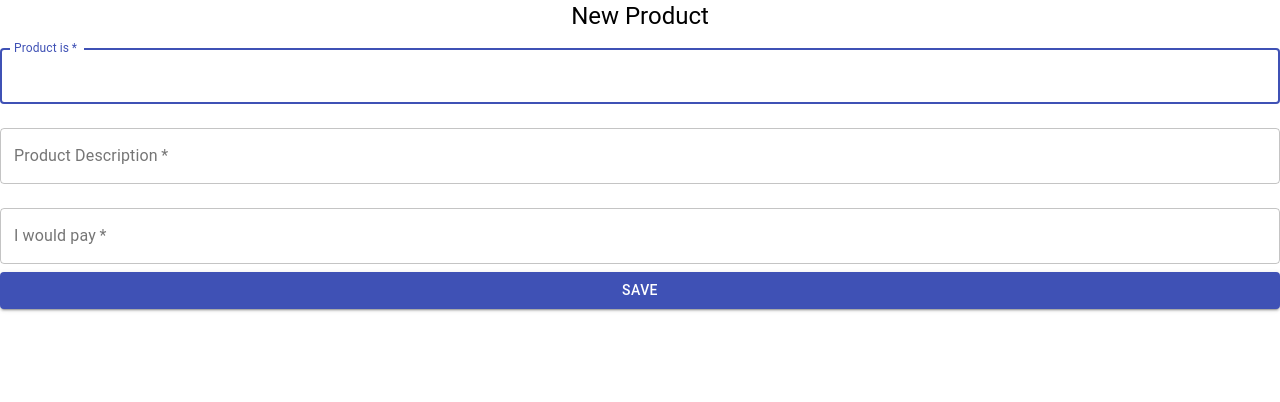
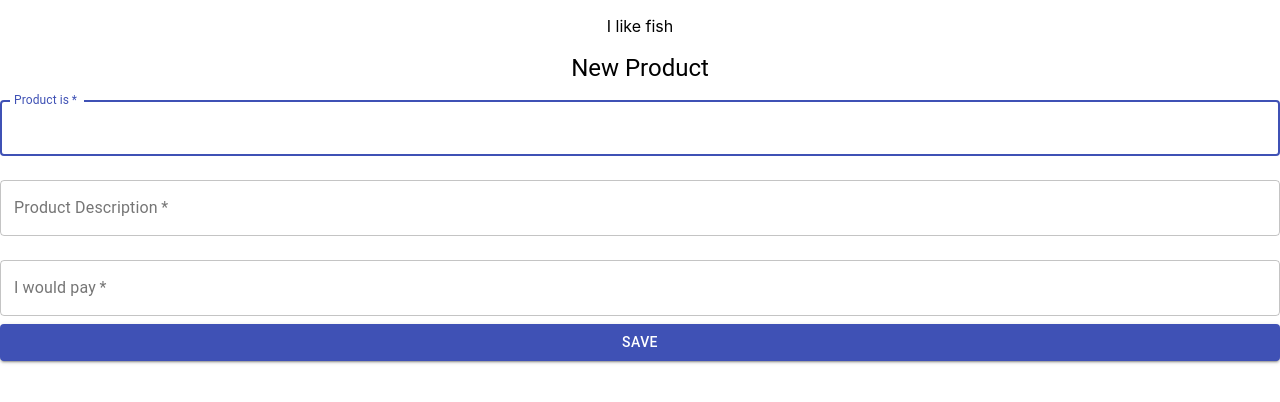
Before and after one commit to lahawkin/final_project_w_materialUI, a React (Create React App) app: page / in a window 1280 px wide. Shown: the top 402 px of the page. Built offline with nearby package versions, Linux system fonts and the light colour scheme.

Commit message:
got new post working and rendering

```diff
--- a/src/App.js
+++ b/src/App.js
@@ -1,58 +1,17 @@
-import React from 'react';
+import React from "react";
 import Typography from "@material-ui/core/Typography";
 import Button from "@material-ui/core/Button";
 import TextField from "@material-ui/core/TextField";
-import './App.css';
+//import "./App.css";
+import NewPost from "./newpost.js";
+// import SignInSide from "./oldPost";
 
-function App() {
+function NewProduct() {
   return (
-    <div className="App">
-        <Typography component="h1" variant="h5">
-          New Product
-          </Typography>
-        <TextField
-          variant="outlined"
-          margin="normal"
-          required
-          fullWidth
-          id="ProductName"
-          label="Product is"
-          name="Product"
-          //autoComplete="email"
-          autoFocus
-        />
-        <TextField
-          variant="outlined"
-          margin="normal"
-          required
-          fullWidth
-          name="description"
-          label="Product Description"
-          type="Product description "
-          id="product description"
-        //autoComplete="current-password"
-        />
-        <TextField
-          variant="outlined"
-          margin="normal"
-          required
-          fullWidth
-          name="buyerPrice"
-          label="I would pay"
-          type="Price "
-          id="productPrice"
-        //autoComplete="current-password"
-        />
-        <Button
-          type="submit"
-          fullWidth
-          variant="contained"
-          color="primary"
-        >
-          Save
-            </Button>
+    <div>
+      <NewPost />
     </div>
   );
 }
 
-export default App;
+export default NewProduct;
--- a/src/index.js
+++ b/src/index.js
@@ -1,12 +1,12 @@
-import React from 'react';
-import ReactDOM from 'react-dom';
-import './index.css';
-import App from './App';
-import * as serviceWorker from './serviceWorker';
+import React from "react";
+import ReactDOM from "react-dom";
+import "./index.css";
+import App from "./App";
+import * as serviceWorker from "./serviceWorker";
 
-ReactDOM.render(<App />, document.getElementById('root'));
+ReactDOM.render(<App />, document.getElementById("root"));
 
 // If you want your app to work offline and load faster, you can change
 // unregister() to register() below. Note this comes with some pitfalls.
 // Learn more about service workers: https://bit.ly/CRA-PWA
-serviceWorker.unregister();
+//serviceWorker.unregister();
--- /dev/null
+++ b/src/newpost.js
@@ -0,0 +1,54 @@
+import React, { Component } from "react";
+import Typography from "@material-ui/core/Typography";
+import Button from "@material-ui/core/Button";
+import TextField from "@material-ui/core/TextField";
+import "./App.css";
+
+function NewPost() {
+  return (
+    <div className="App">
+      <p>I like fish</p>
+      <Typography component="h1" variant="h5">
+        New Product
+      </Typography>
+      <TextField
+        variant="outlined"
+        margin="normal"
+        required
+        fullWidth
+        id="ProductName"
+        label="Product is"
+        name="Product"
+        //autoComplete="email"
+        autoFocus
+      />
+      <TextField
+        variant="outlined"
+        margin="normal"
+        required
+        fullWidth
+        name="description"
+        label="Product Description"
+        type="Product description "
+        id="product description"
+        //autoComplete="current-password"
+      />
+      <TextField
+        variant="outlined"
+        margin="normal"
+        required
+        fullWidth
+        name="buyerPrice"
+        label="I would pay"
+        type="Price "
+        id="productPrice"
+        //autoComplete="current-password"
+      />
+      <Button type="submit" fullWidth variant="contained" color="primary">
+        Save
+      </Button>
+    </div>
+  );
+}
+
+export default NewPost;
```
Also changed, not shown: src/oldPost.js (renamed from src/new_post.js).
